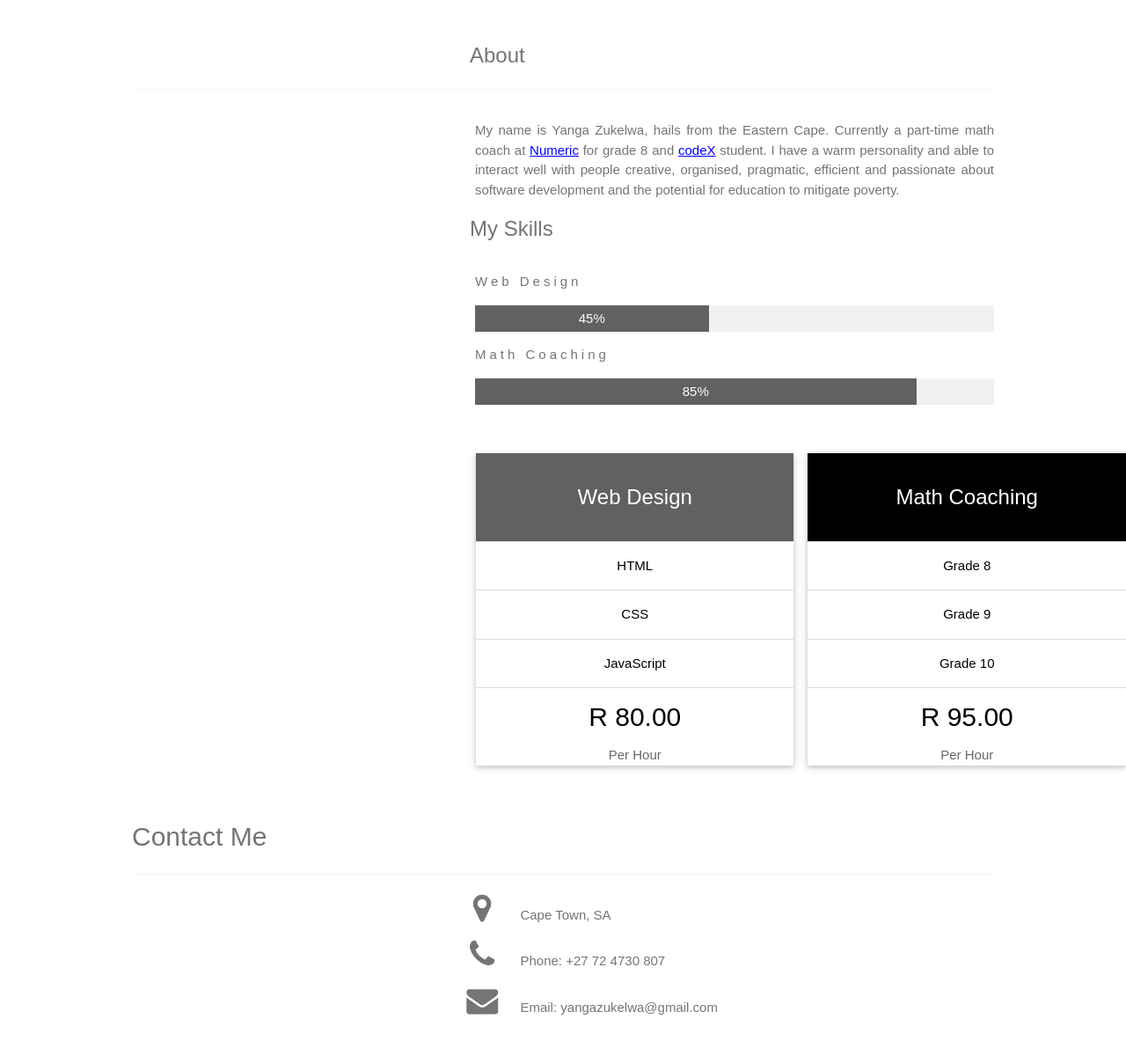
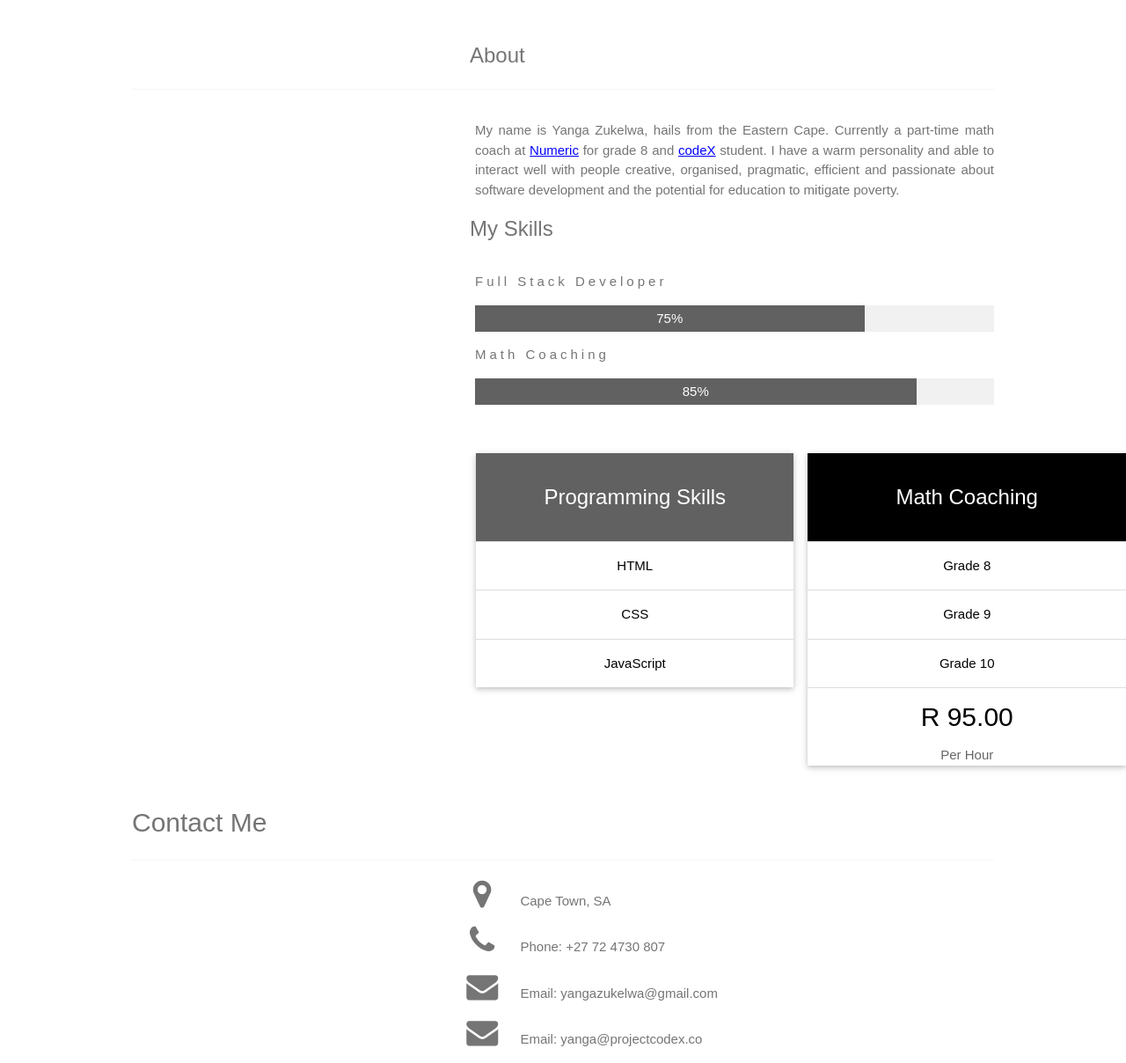
Before and after one commit to Yanga93/portfolio, a plain HTML site: page index.html in a window 1280 px wide. Shown: the part 1592-2800 px from the top of the page at 88% size. Drawn offline with nearby package versions, Linux system fonts and the light colour scheme.

Commit message:
modifed html file

```diff
--- a/index.html
+++ b/index.html
@@ -31,6 +31,7 @@
       <a href="http://yanga93.github.io/personality_test" class="w3-bar-item w3-button w3-text-grey w3-hover-black" onclick="closeNav()">Everyday Decisions</a>
       <h3 class="headings">Back-End Projects</h3>
       <a href="https://github.com/Yanga93/bootcamp-terminal-tests" class="w3-bar-item w3-button w3-text-grey w3-hover-black" onclick="closeNav()">Terminal-Tests</a>
+
       <h3 class="headings">June Hackathon</h3>
       <a href="http://empagram.herokuapp.com/" class="w3-bar-item w3-button w3-text-grey w3-hover-black" onclick="closeNav()">Empagram App</a>
       <a href="#contact" class="w3-bar-item w3-button w3-text-grey w3-hover-black" onclick="closeNav()">Contact</a>
@@ -47,7 +48,7 @@
     <!-- Header -->
     <header class="w3-container w3-center" style="padding:128px 16px" id="home">
       <h1 class="w3-jumbo"><b>Yanga Zukelwa</b></h1>
-      <p>Web Designer and Math Coach.</p>
+      <p>Full Stack Developer and Math Coach.</p>
       <!-- Portfolio Section -->
       <div class="w3-padding-32 w3-content" id="portfolio">
         <h2 class="w3-text-grey">My Portfolio</h2>
@@ -74,9 +75,9 @@
     education to mitigate poverty.</p>
       <h3 class="w3-padding-16">My Skills</h3>
       <div class="barContainer">
-        <p class="w3-wide">Web Design</p>
+        <p class="w3-wide">Full Stack Developer</p>
       <div class="w3-light-grey">
-        <div class="w3-container w3-center w3-padding-small w3-dark-grey" style="width: 45%;">45%</div>
+        <div class="w3-container w3-center w3-padding-small w3-dark-grey" style="width: 75%;">75%</div>
       </div>
       <p class="w3-wide">Math Coaching</p>
       <div class="w3-light-grey">
@@ -91,12 +92,12 @@
     <div class="w3-row-padding" style="margin:0 -16px; margin-left: 35em;">
       <div class="w3-half w3-margin-bottom">
         <ul class="w3-ul w3-center w3-card-2 w3-hover-shadow">
-          <li class="w3-dark-grey w3-xlarge w3-padding-32">Web Design</li>
+          <li class="w3-dark-grey w3-xlarge w3-padding-32">Programming Skills</li>
           <li class="w3-padding-16">HTML</li>
           <li class="w3-padding-16">CSS</li>
           <li class="w3-padding-16">JavaScript</li>
-            <h2>R 80.00</h2>
-            <span class="w3-opacity">Per Hour</span>
+            <!-- <h2>R 80.00</h2> -->
+            <!-- <span class="w3-opacity">Per Hour</span> -->
           </li>
         </ul>
       </div>
@@ -128,6 +129,7 @@
       <p><i class="fa fa-map-marker fa-fw w3-xxlarge w3-margin-right"></i> Cape Town, SA</p>
       <p><i class="fa fa-phone fa-fw w3-xxlarge w3-margin-right"></i> Phone: +27 72 4730 807</p>
       <p><i class="fa fa-envelope fa-fw w3-xxlarge w3-margin-right"> </i> Email: yangazukelwa@gmail.com</p>
+      <p><i class="fa fa-envelope fa-fw w3-xxlarge w3-margin-right"> </i> Email: yanga@projectcodex.co</p>
     </div>
     <!-- End Contact Section -->
   </div>
```
